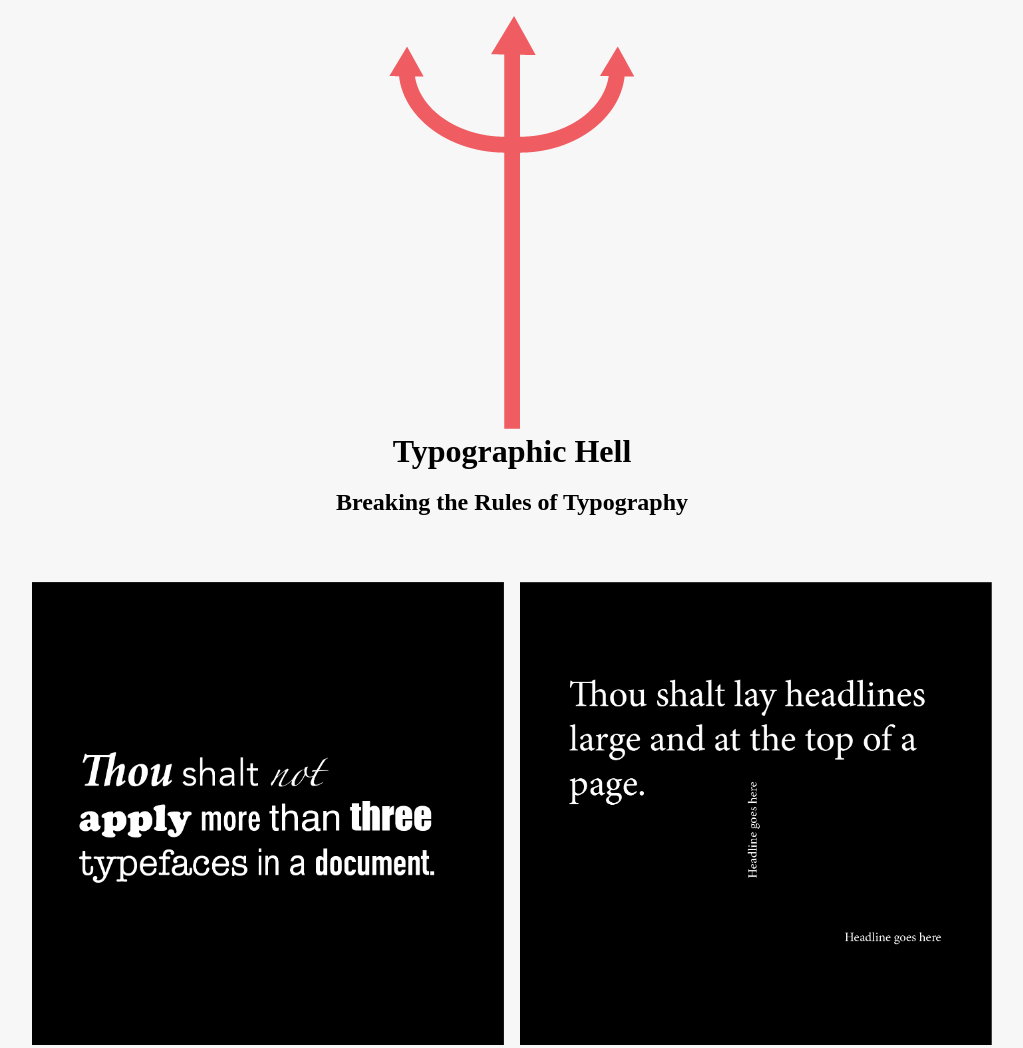
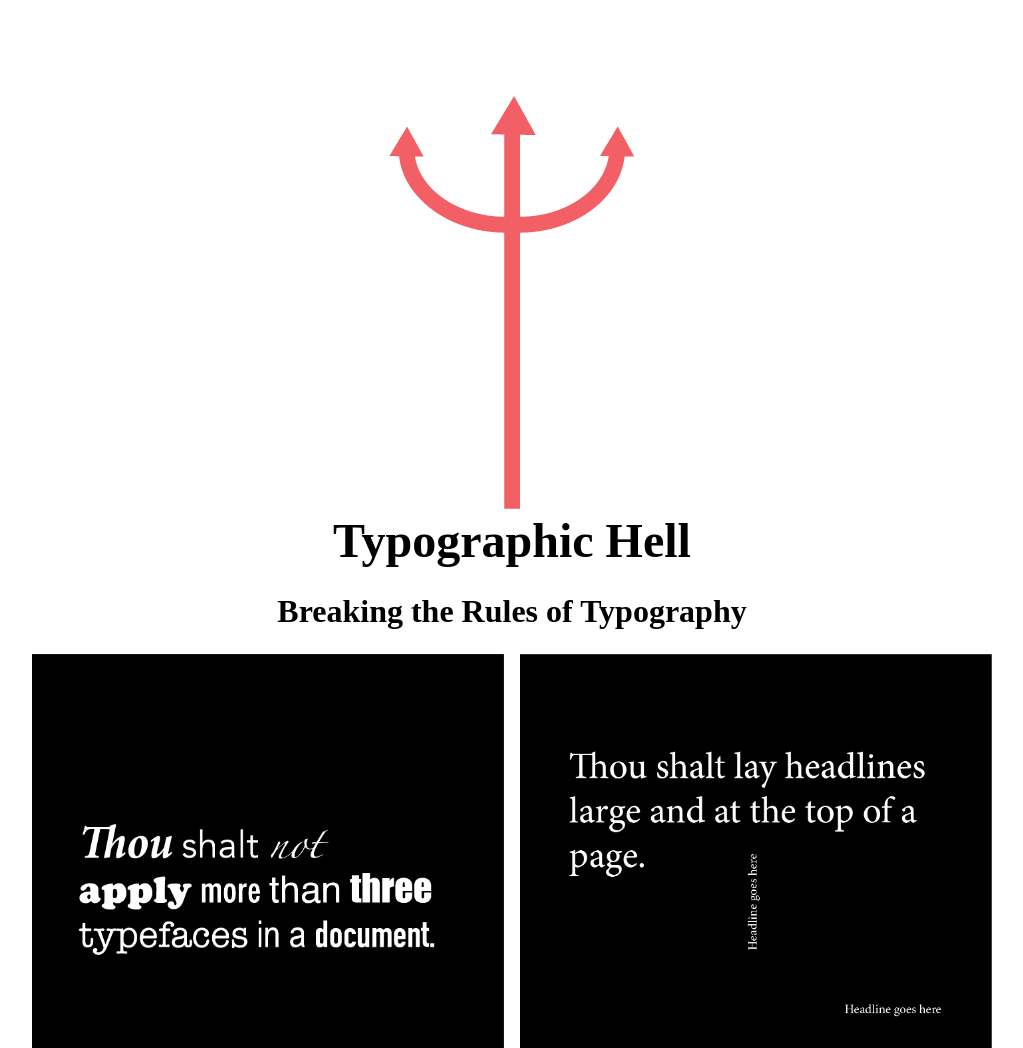
Before and after one commit to laurencox/breakingrules, a plain HTML site: page index.html in a window 1280 px wide. Shown: the top 1048 px of the page, without its empty margins (128-1151 px from the left). Drawn offline with Linux system fonts and the light colour scheme.

Commit message:
Add files via upload

```diff
--- a/index.html
+++ b/index.html
@@ -21,15 +21,14 @@ body {
       margin-bottom: 0;
       padding-bottom: 0;
       margin: 0 auto;
-      background-color: #f7f7f7;
       font-size: var(--font-scale);
     }
 
 .pitchfork{
     text-align: center;
     margin-right: 0;
-     margin-top: 1em;
-      opacity: 0.7;
+    margin-top: 6em;
+    opacity: 0.7;
 }
 
 img {
@@ -42,13 +41,14 @@ img {
 
 h1 {
 text-align: center;
-/*font-size: 2em;*/
+font-size: 3em;
 }
 
 h2 {
+  font-size: 2em;
   text-align: center;
   line-height: 1;
-  padding-bottom: 2em;
+  /*padding-bottom: 2em;*/
 }
 
 p {
@@ -124,7 +124,7 @@ text-decoration: none;
   h2 {
     /*font-size: 3em;*/
     text-align: center;
-    padding-bottom: 2em;
+    padding-bottom: 0;
   }
 
   p{
```
